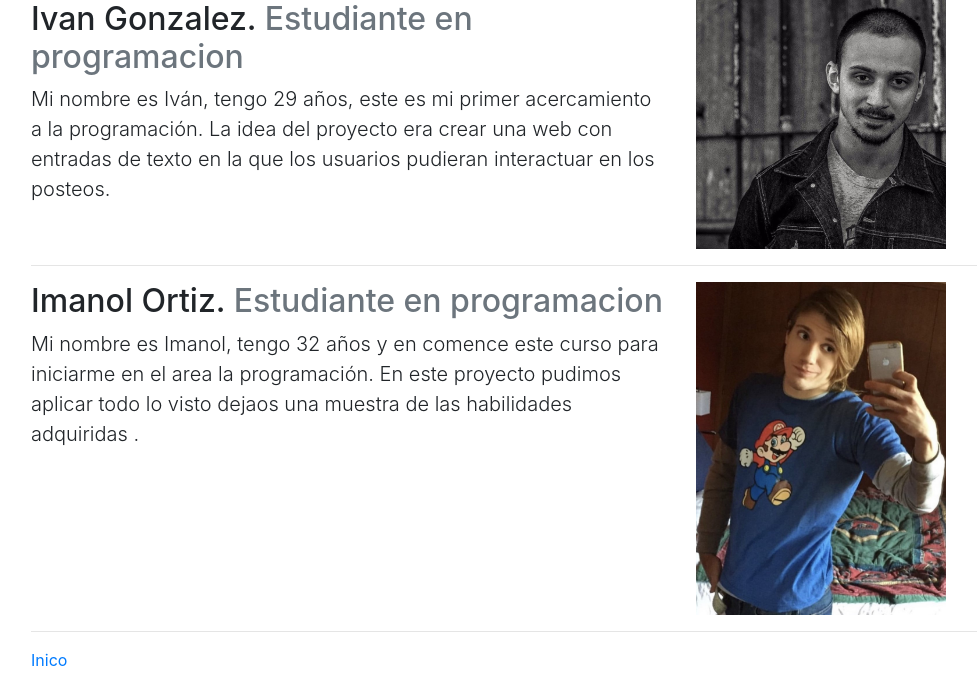
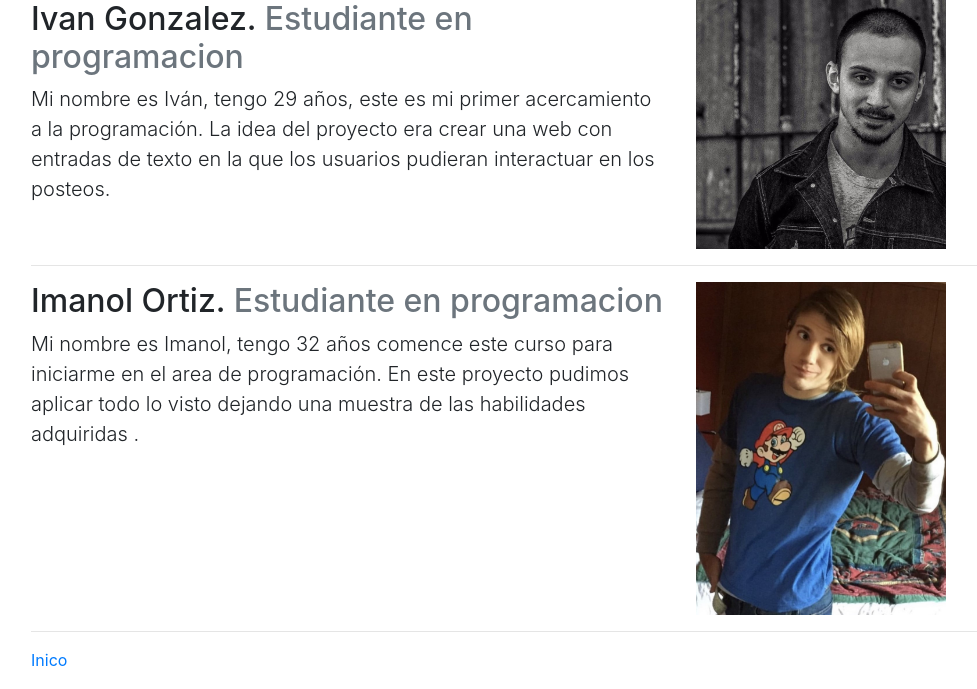
Before and after one commit to imanol-ortiz/WebDjango-Python-, a Django app: page /about in a window 1280 px wide. Shown: the part 278-967 px from the top of the page, without its empty margins (54-1031 px from the left). Run offline with Django 4.2, Linux system fonts and the light colour scheme; some libraries are stand-ins or nearby versions.

Commit message:
terminado

```diff
--- a/templates/Blog/aboutus.html
+++ b/templates/Blog/aboutus.html
@@ -43,8 +43,8 @@
     <div class="row featurette">
       <div class="col-md-7">
         <h2 class="featurette-heading fw-normal lh-1">Imanol Ortiz. <span class="text-muted">Estudiante en programacion</span></h2>
-        <p class="lead">Mi nombre es Imanol, tengo 32 años y en comence este curso para iniciarme en el area la programación.
-          En este proyecto pudimos aplicar todo lo visto dejaos una muestra de las habilidades adquiridas .</p>
+        <p class="lead">Mi nombre es Imanol, tengo 32 años comence este curso para iniciarme en el area de programación.
+          En este proyecto pudimos aplicar todo lo visto dejando una muestra de las habilidades adquiridas .</p>
       </div>
       <div class="col-md-5">
         <img class="bd-placeholder-img bd-placeholder-img-lg featurette-image img-fluid mx-auto" src="\media\ima.jpg" width="250" height="250" preserveAspectRatio="xMidYMid slice" focusable="false">
```
